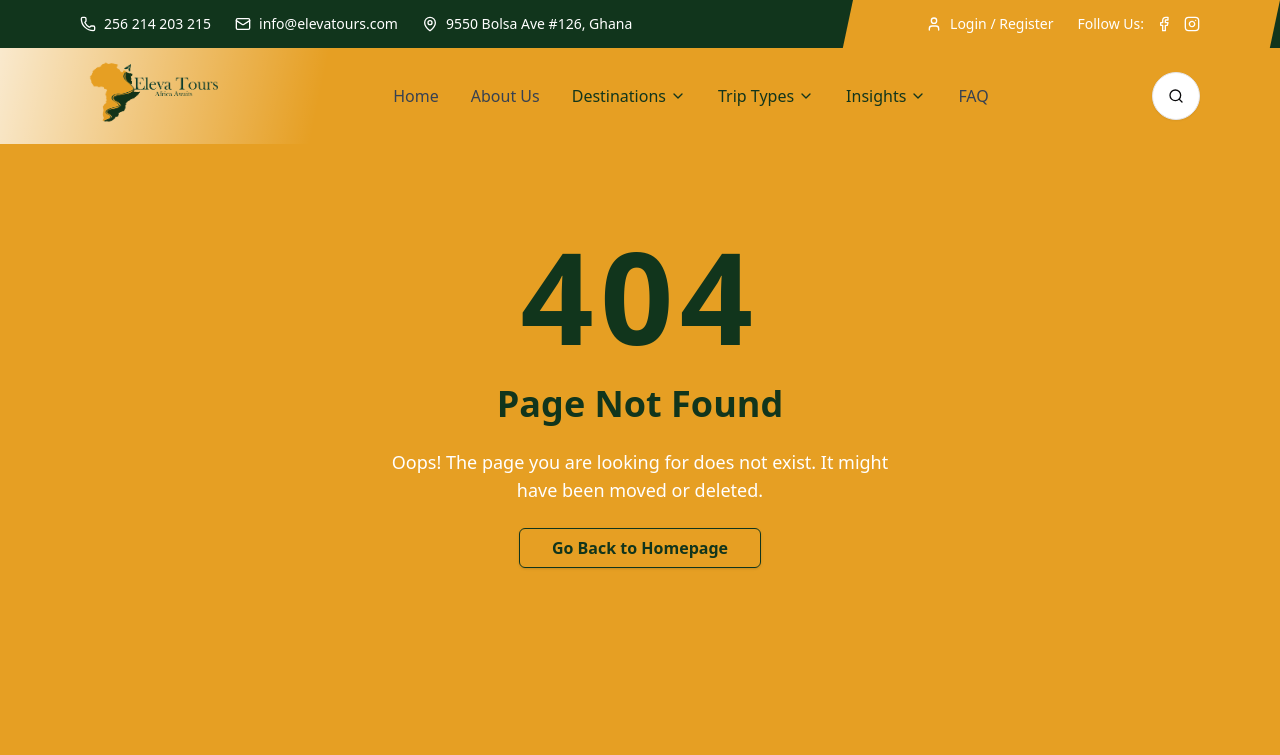
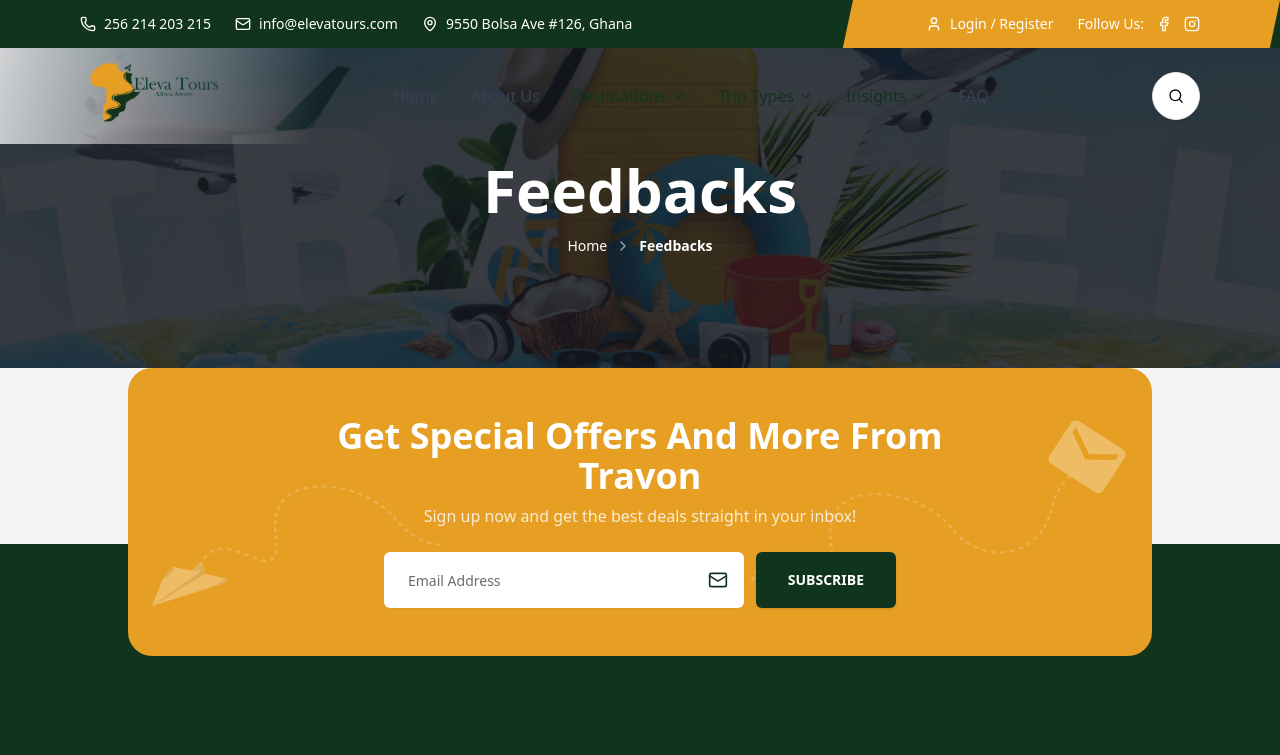
Before and after one commit to Eric-Eddie-Kabutey/eleva-tours-new, a Next.js app: page /feedbacks in a window 1280 px wide. Before the commit this address had no page. Shown: the top 755 px of the page. Built offline with nearby package versions, Linux system fonts and the light colour scheme.

Commit message:
add insights pages

```diff
--- /dev/null
+++ b/app/(insights)/feedbacks/page.tsx
@@ -0,0 +1,12 @@
+import { PageHero } from "@/components/shared/page-hero";
+
+export default function FeedbacksPage() {
+    return (<>
+        {/* Hero */}
+        <PageHero
+            title="Feedbacks"
+            breadcrumbs={[{ label: "Home", href: "/" }, { label: "Feedbacks", href: "/news" }]}
+            imageUrl="/assets/images/page-banner-img.jpg"
+        />
+    </>)
+}
--- /dev/null
+++ b/app/(insights)/news/page.tsx
@@ -0,0 +1,12 @@
+import { PageHero } from "@/components/shared/page-hero";
+
+export default function NewsPage() {
+    return (<>
+        {/* Hero */}
+        <PageHero
+            title="News & Stories"
+            breadcrumbs={[{ label: "Home", href: "/" }, { label: "News & Stories", href: "/news" }]}
+            imageUrl="/assets/images/page-banner-img.jpg"
+        />
+    </>)
+}
--- /dev/null
+++ b/app/(insights)/tours-media/page.tsx
@@ -0,0 +1,12 @@
+import { PageHero } from "@/components/shared/page-hero";
+
+export default function TourMediaPage() {
+    return (<>
+        {/* Hero */}
+        <PageHero
+            title="Tours Media"
+            breadcrumbs={[{ label: "Home", href: "/" }, { label: "Tours Media", href: "/news" }]}
+            imageUrl="/assets/images/page-banner-img.jpg"
+        />
+    </>)
+}
```
